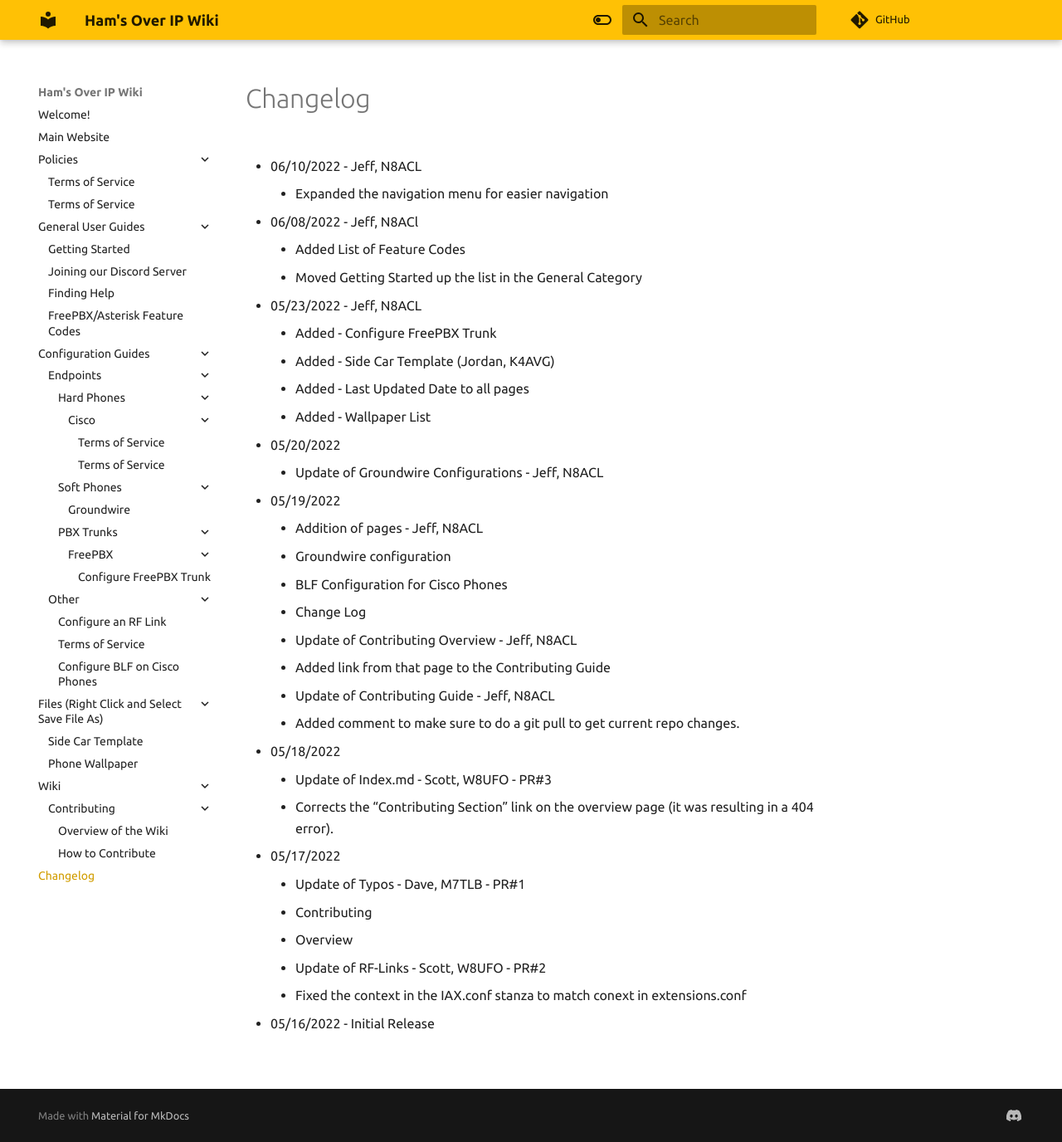
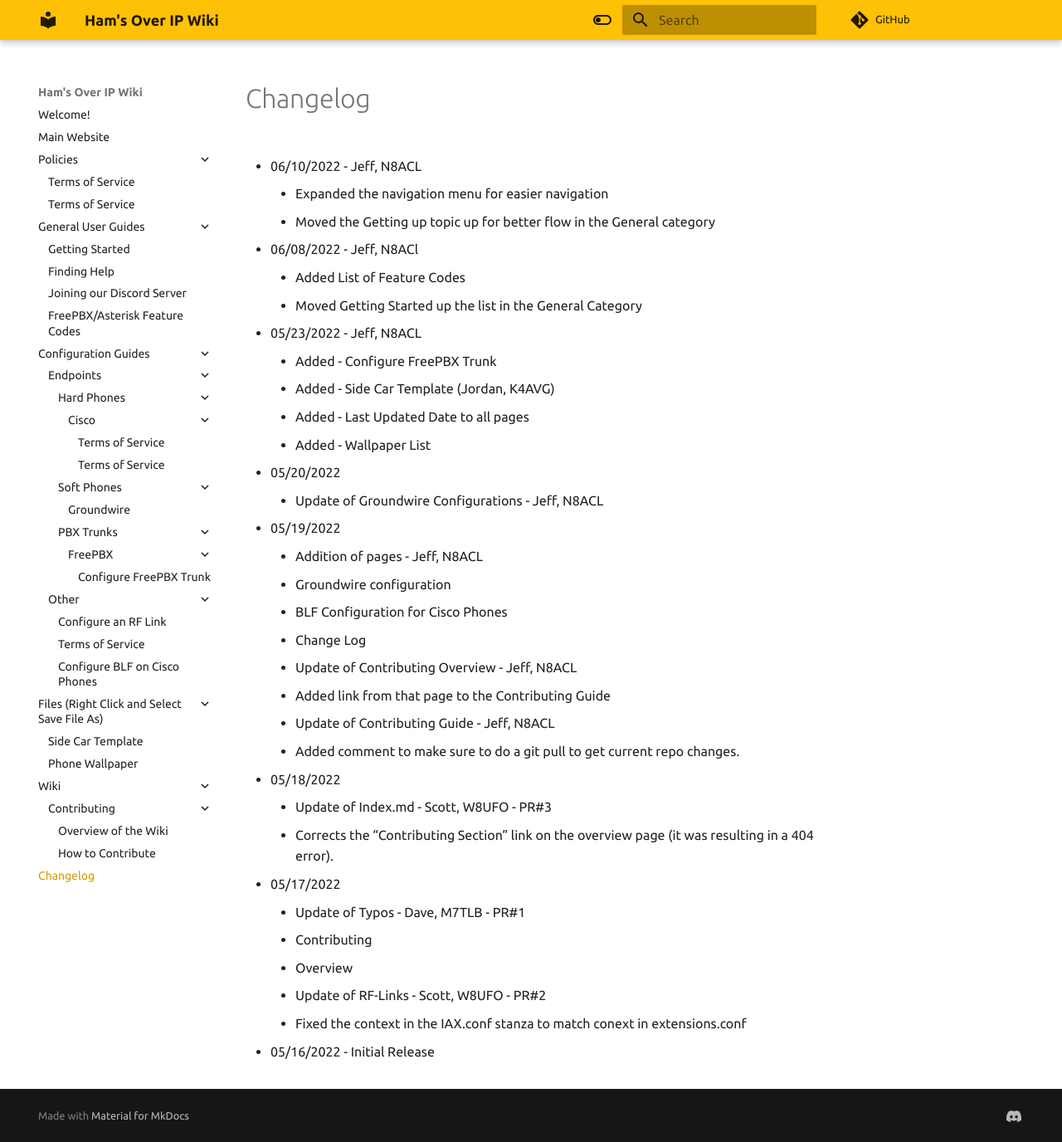
Before and after one commit to hamsoverip/wiki, an MkDocs documentation site: the page built from docs/General/changelog.md, in a window 1280 px wide and 1376 px high. Shown: the whole window at 83% size. Built offline with MkDocs 1.6.1 and Material for MkDocs 9.7.7, drawn with Linux system fonts in a browser that asks for light colours; comment, search, counter and statistics services are not loaded.

Commit message:
Moved Getting Help Topic up in the General List - JRL - 06102022

```diff
--- a/docs/General/changelog.md
+++ b/docs/General/changelog.md
@@ -2,6 +2,7 @@
 
 * 06/10/2022 - Jeff, N8ACL
     * Expanded the navigation menu for easier navigation
+    * Moved the Getting up topic up for better flow in the General category
 
 * 06/08/2022 - Jeff, N8ACl
     * Added List of Feature Codes
--- a/mkdocs.yml
+++ b/mkdocs.yml
@@ -43,8 +43,8 @@ nav:
 
   - General User Guides:
     - Getting Started: General/user_guides/getting-started.md
+    - Finding Help: General/user_guides/support.md
     - Joining our Discord Server: General/user_guides/discord.md
-    - Finding Help: General/user_guides/support.md
     - FreePBX/Asterisk Feature Codes: General/feature-codes.md
 
   - Configuration Guides:
```
